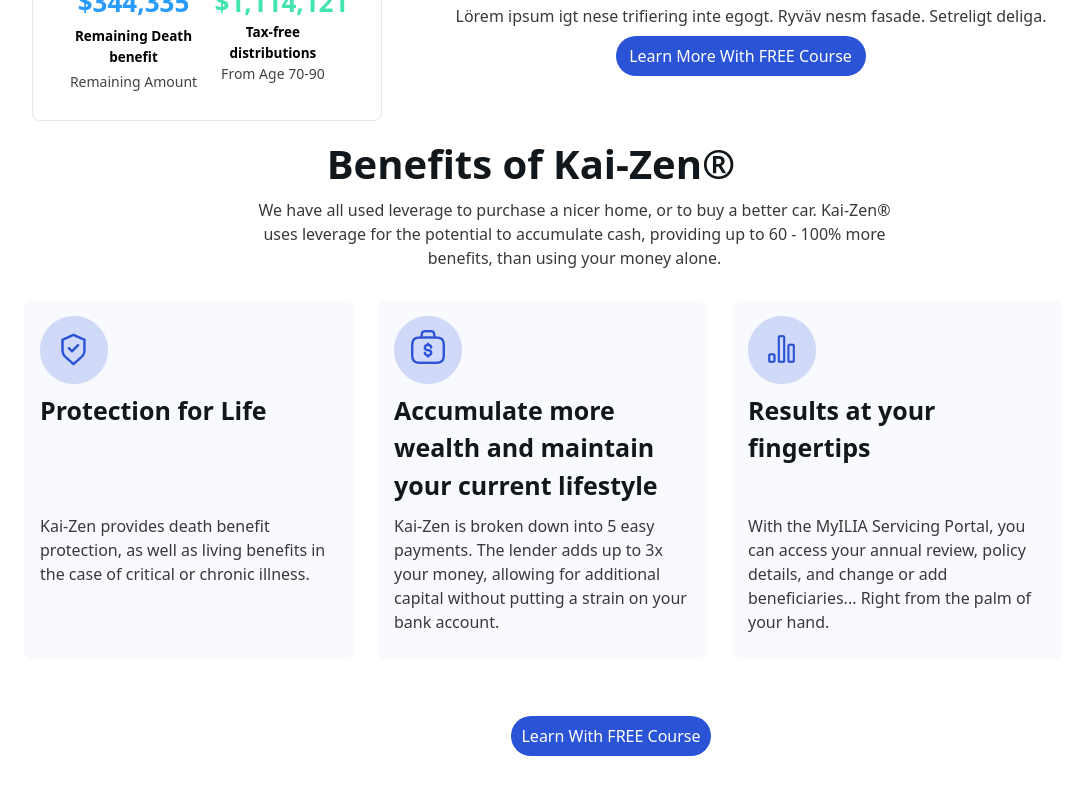
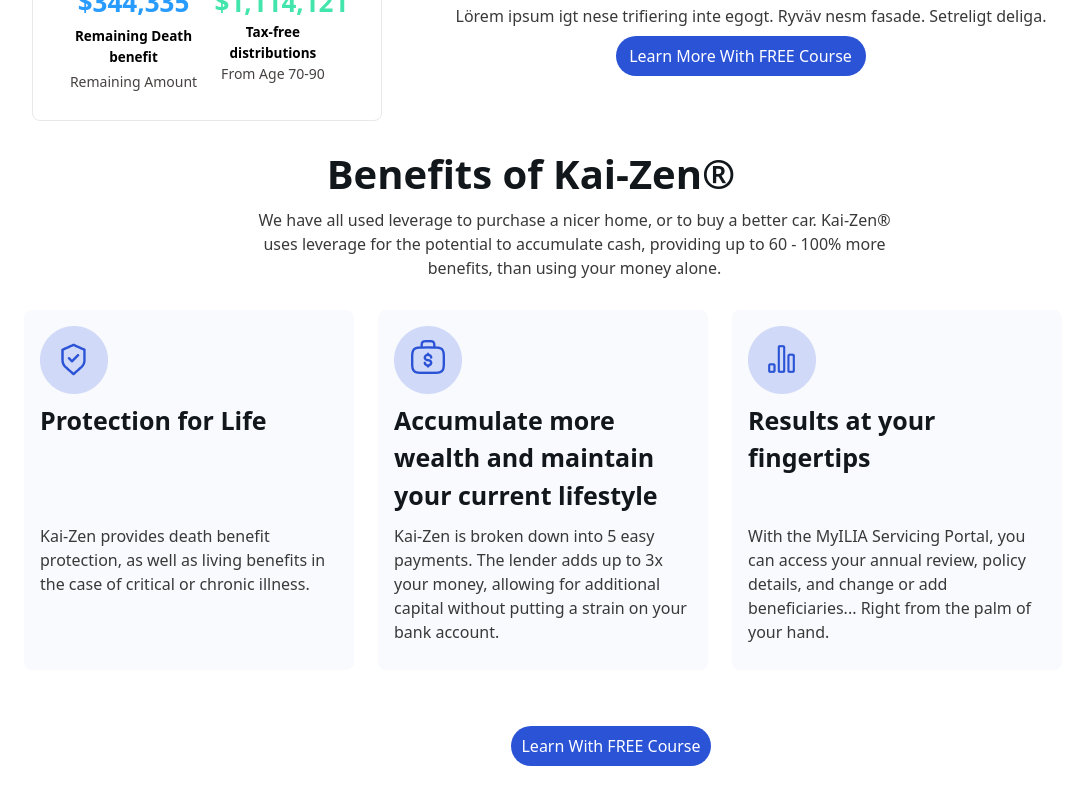
Before and after one commit to snehapatidar5/Task-1, a React (Vite) app: page / in a window 1280 px wide. Shown: the part 1420-2220 px from the top of the page, without its empty margins (109-1186 px from the left). Built offline with nearby package versions, Linux system fonts and the light colour scheme.

Commit message:
Update Cards.jsx

```diff
--- a/src/Component/OtherComponents/Cards.jsx
+++ b/src/Component/OtherComponents/Cards.jsx
@@ -23,7 +23,7 @@
 
 function Cards() {
   return (
-    <div className='sm:mt-[440px] lg:max-2xl:mt-[-30px] '>
+    <div className='sm:mt-[440px] lg:max-2xl:mt-[-20px] '>
       <div className='text-center  '>
         <h2 className='text-[#12171B]  lg:max-2xl:text-[40px] sm:text-[30px] font-semibold '>Benefits of Kai-Zen®</h2>
         <p className='text-[#3A3939] text-[16px] lg:max-2xl:w-[667px] lg:max-2xl:h-[90px] sm:p-1 text-center lg:max-2xl:ml-[350px]'>We have all used leverage to purchase a nicer home, or to buy a better car. Kai-Zen® uses leverage for the potential to accumulate cash, providing up to 60 - 100% more benefits, than using your money alone.</p>
```
